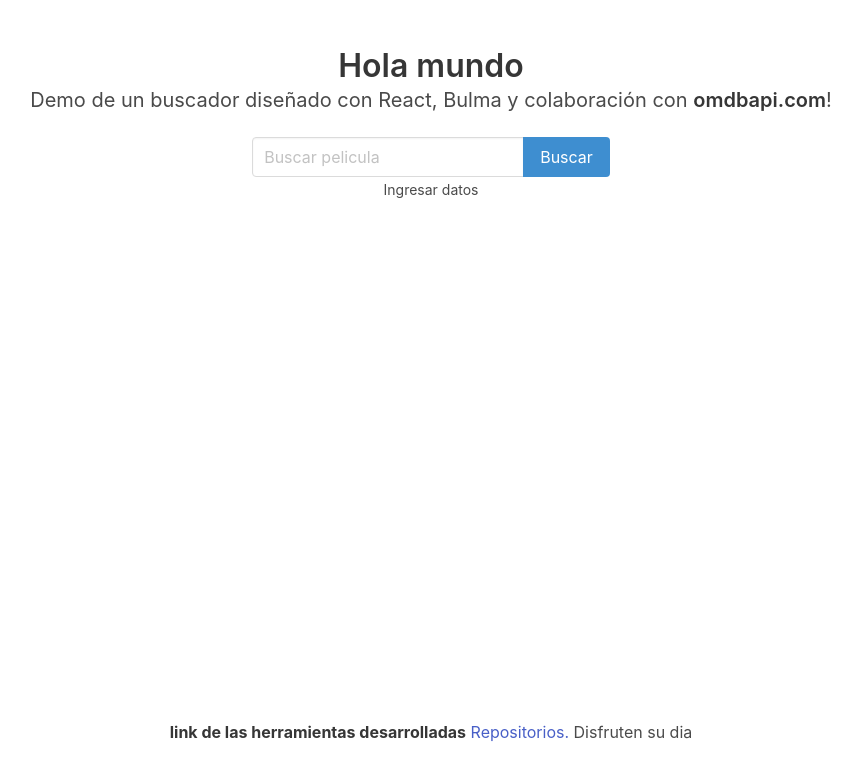
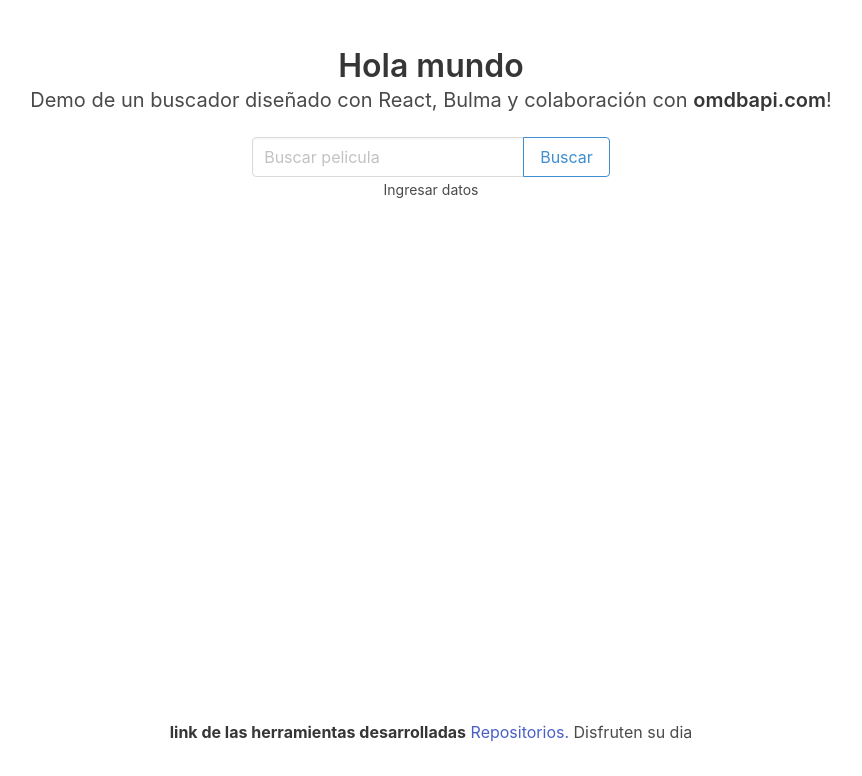
Before and after one commit to bryanedward/reactDesigner, a React (Create React App) app: page / in a window 1280 px wide. Shown: the top 776 px of the page, without its empty margins (209-1071 px from the left). Built offline with nearby package versions, Linux system fonts and the light colour scheme.

Commit message:
modificacion del boton

```diff
--- a/src/components/Search.js
+++ b/src/components/Search.js
@@ -21,7 +21,7 @@ export default class Search  extends Component {
                         placeholder="Buscar pelicula"/>
                 </div>
                 <div className="control">
-                    <button className="button is-info">
+                    <button className="button is-info is-outlined">
                         Buscar
                     </button>
                 </div>
--- a/src/views/VistaPeliculas.js
+++ b/src/views/VistaPeliculas.js
@@ -1,6 +1,5 @@
 import React, { Component } from 'react'
 import PropTypes from 'prop-types';
-import {ButtonBack} from '../components/Button';
 
 const API_KEY = 'b40d5b28';
 
@@ -19,7 +18,6 @@ export default class VistaPeliculas  extends Component{
     }
 
     componentDidMount(){
-        // console.log(this.props.match.params.Idimdb)
         const { Idimdb } = this.props.match.params;
 
         this._consultarPelicula({Idimdb})
```
